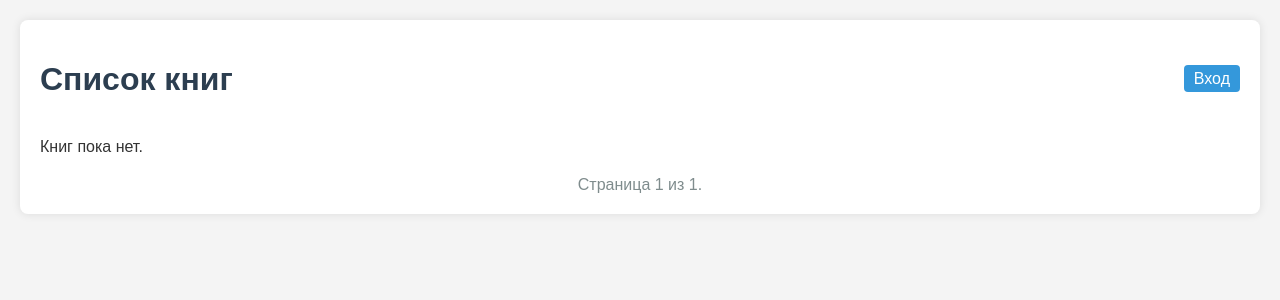
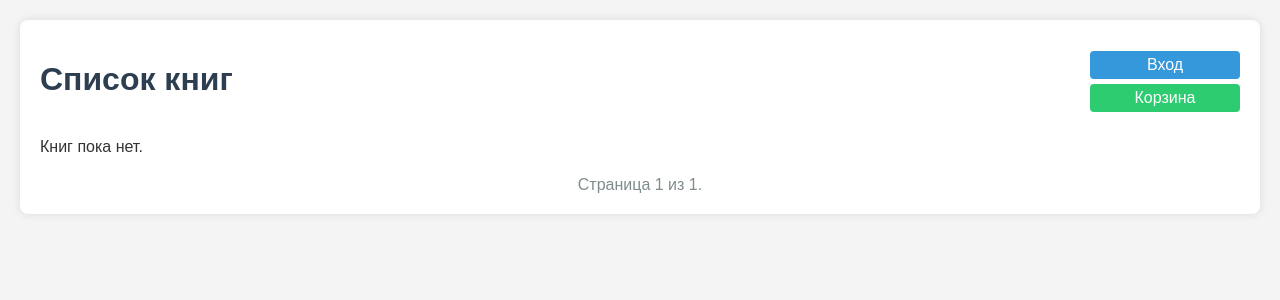
Before and after one commit to 7Vladis/Django, a Django app: page / in a window 1280 px wide. Shown: the top 300 px of the page. Run offline with Django 5.2, Linux system fonts and the light colour scheme; data that the repository does not hold is empty.

Commit message:
Updated project files

```diff
--- a/echoserver/books/templates/books/books_list.html
+++ b/echoserver/books/templates/books/books_list.html
@@ -36,36 +36,38 @@
         .user-actions {
             margin-top: 5px;
             display: flex;
-            flex-direction: column; /* Располагаем элементы вертикально */
-            align-items: flex-end; /* Выравниваем по правому краю */
-            gap: 5px; /* Уменьшаем зазор между блоками */
+            flex-direction: column;
+            align-items: flex-end;
+            gap: 5px;
         }
-        .profile-btn, .cart-btn, .logout-btn {
+        .auth-logout-container {
+            display: flex;
+            justify-content: flex-end;
+        }
+        .cart-logout-container {
+            display: flex;
+            gap: 10px;
+        }
+        .profile-btn, .cart-btn, .logout-btn, .login-btn {
             padding: 5px 10px;
             border-radius: 4px;
             text-decoration: none;
             text-align: center;
-            box-sizing: border-box; /* Учитываем padding в ширине */
+            box-sizing: border-box;
         }
         .profile-btn {
             background-color: #3498db;
             color: #fff;
-            font-weight: bold; /* Делаем текст жирным */
-            width: calc(2 * 100px + 10px); /* 2 кнопки по 100px + 10px зазор между ними */
+            font-weight: bold;
+            width: 150px;
         }
         .profile-btn:hover {
             opacity: 0.8;
         }
-        .cart-logout-container {
-            display: flex;
-            gap: 10px; /* Зазор между "Корзина" и "Выйти" */
-        }
-        .cart-btn, .logout-btn {
-            width: 100px; /* Фиксированная ширина для "Корзина" и "Выйти" */
-        }
         .cart-btn {
             background-color: #2ecc71;
             color: #fff;
+            width: 150px;
         }
         .cart-btn:hover {
             opacity: 0.8;
@@ -73,12 +75,10 @@
         .logout-btn {
             background-color: #e74c3c;
             color: #fff;
+            width: 150px;
         }
         .logout-btn:hover {
             opacity: 0.8;
-        }
-        .auth-section {
-            text-align: right;
         }
         .login-btn {
             background-color: #3498db;
@@ -86,6 +86,7 @@
             padding: 5px 10px;
             border-radius: 4px;
             text-decoration: none;
+            width: 150px;
         }
         .login-btn:hover {
             opacity: 0.8;
@@ -178,21 +179,23 @@
     <div class="container">
         <div class="header">
             <h1>Список книг</h1>
-            {% if user.is_authenticated %}
-                <div class="user-info">
-                    <div class="user-actions">
-                        <a href="{% url 'profile' %}" class="profile-btn">Учётная запись: {{ user.username }}</a>
-                        <div class="cart-logout-container">
-                            <a href="{% url 'cart' %}" class="cart-btn">Корзина</a>
+            <div class="user-info">
+                <div class="user-actions">
+                    <div class="auth-logout-container">
+                        {% if user.is_authenticated %}
                             <a href="{% url 'logout' %}" class="logout-btn">Выйти</a>
-                        </div>
+                        {% else %}
+                            <a href="{% url 'login' %}" class="login-btn">Вход</a>
+                        {% endif %}
+                    </div>
+                    <div class="cart-logout-container">
+                        {% if user.is_authenticated %}
+                            <a href="{% url 'profile' %}" class="profile-btn">Учётная запись: {{ user.username }}</a>
+                        {% endif %}
+                        <a href="{% url 'cart' %}" class="cart-btn">Корзина</a>
                     </div>
                 </div>
-            {% else %}
-                <div class="auth-section">
-                    <a href="{% url 'login' %}" class="login-btn">Вход</a>
-                </div>
-            {% endif %}
+            </div>
         </div>
         {% if user.is_authenticated %}
             <div style="text-align: center; margin-bottom: 20px;">
--- a/echoserver/books/views.py
+++ b/echoserver/books/views.py
@@ -102,6 +102,7 @@ def remove_from_cart(request, book_id):
     return redirect('cart')
 
 
+@login_required(login_url='login')
 def create_order(request):
     if request.method != 'POST':
         return redirect('cart')
```
